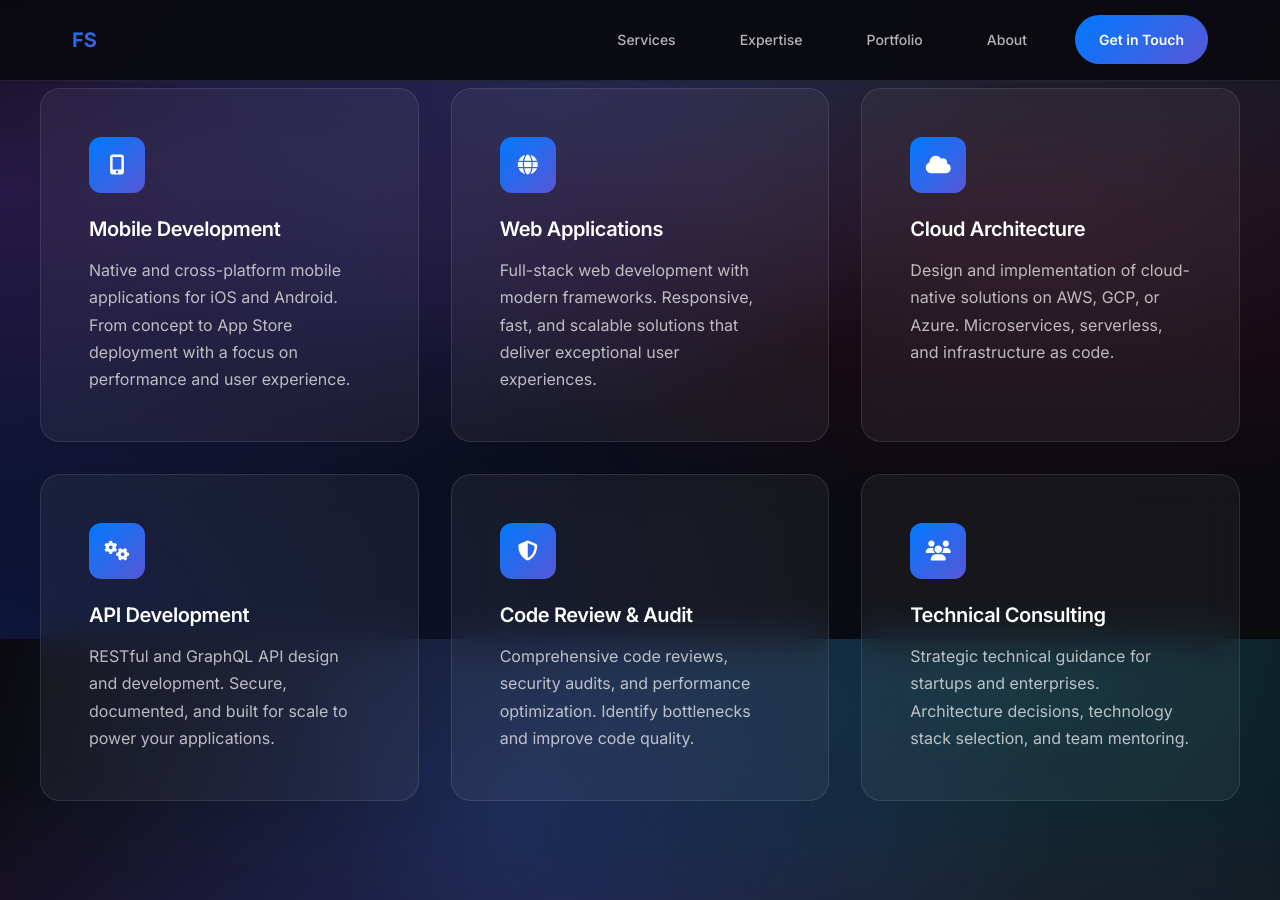
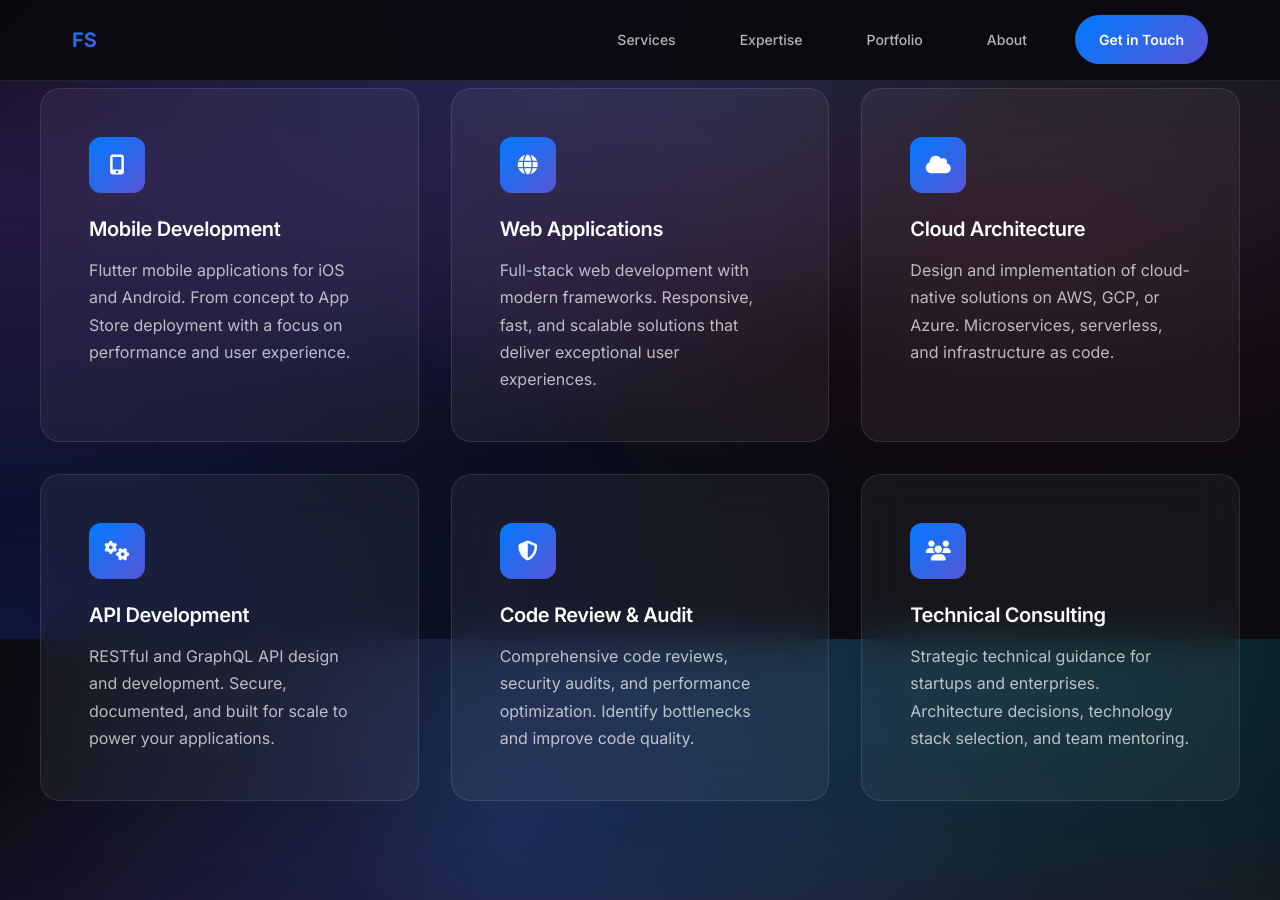
Before and after one commit to fscopel/fscopel.github.io, a Jekyll site: the page built from index.html, in a window 1280 px wide and 900 px high, scrolled down 1161 px. Built offline with Jekyll 4.4.1, drawn with Linux system fonts in a browser that asks for light colours.

Commit message:
Update mobile development description to focus on Flutter
https://claude.ai/code/session_01GMvcSBMnR9nKg9WjH538kv

```diff
--- a/index.html
+++ b/index.html
@@ -48,7 +48,7 @@ description: Expert software engineering contractor specializing in full-stack d
             </div>
             <h3 class="service-title">Mobile Development</h3>
             <p class="service-description">
-                Native and cross-platform mobile applications for iOS and Android.
+                Flutter mobile applications for iOS and Android.
                 From concept to App Store deployment with a focus on performance and user experience.
             </p>
         </div>
```
